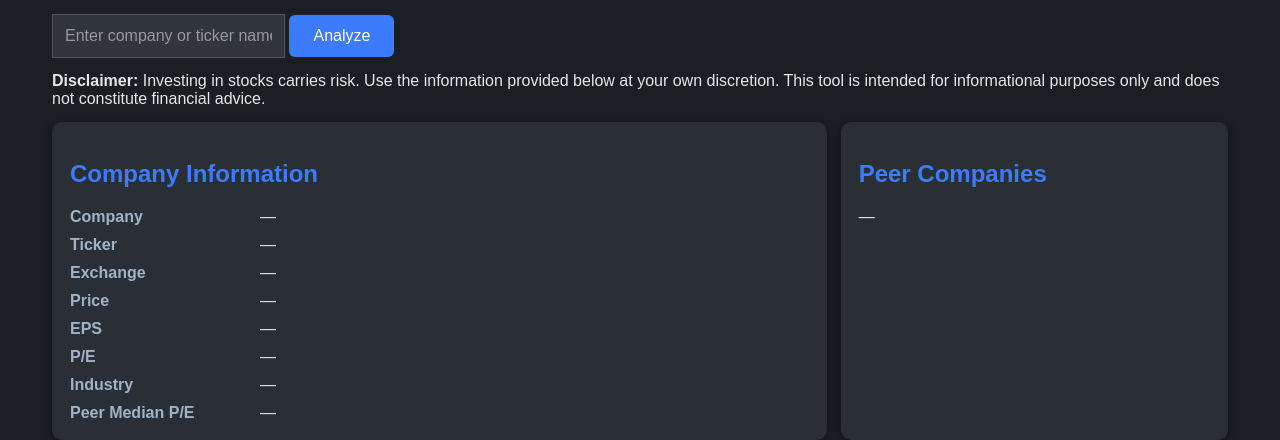
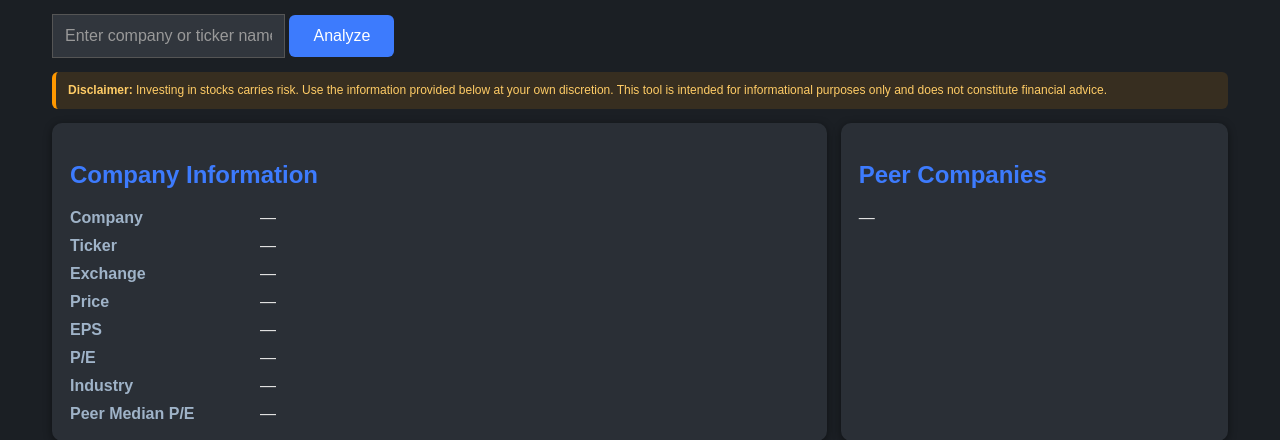
Before and after one commit to tradersamba/stock-analyzer, a FastAPI app: page / in a window 1280 px wide. Shown: the part 81-521 px from the top of the page. Run offline with FastAPI, Linux system fonts and the light colour scheme.

Commit message:
Update style.css
disclaimer

```diff
--- a/static/style.css
+++ b/static/style.css
@@ -305,3 +305,13 @@ header p {
     color: white;
     transform: translateY(-1px);
 }
+
+.disclaimer {
+    font-size: 12px;
+    color: #ffcc66;
+    background: rgba(255, 152, 0, 0.12);
+    border-left: 4px solid var(--orange);
+    padding: 10px 12px;
+    border-radius: 6px;
+    line-height: 1.4;
+}
```
